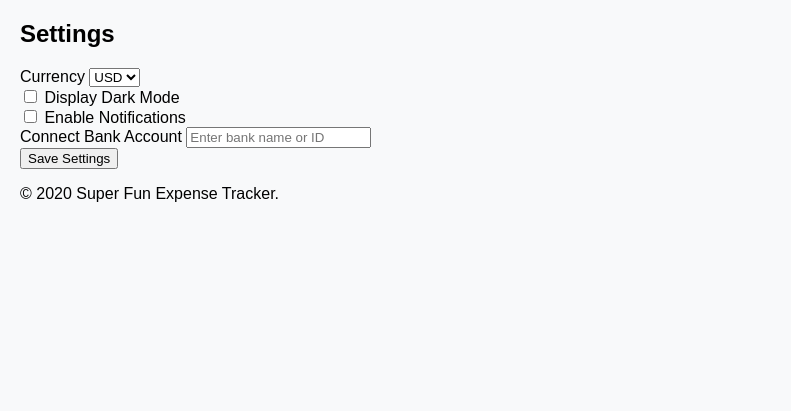
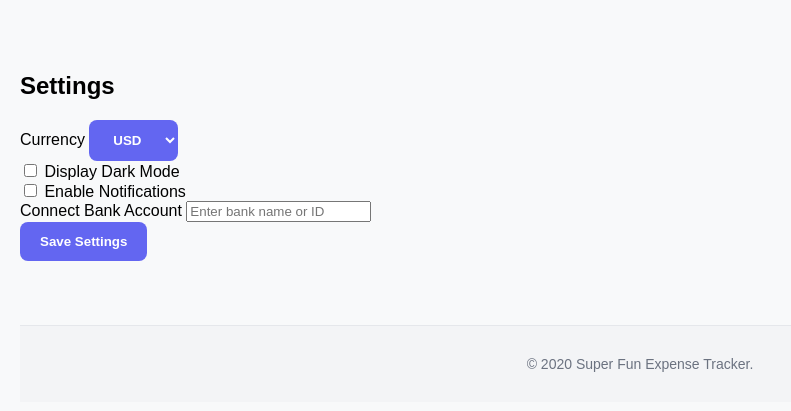
Before and after one commit to shsh7331/ExpenseTracker, a Flask app: template templates/settings.html in a window 1280 px wide. Shown: the part 109-520 px from the top of the page, without its empty margins (0-791 px from the left). Run offline with Flask 3, Linux system fonts and the light colour scheme; the template is opened without the code that fills it: most values are stand-ins (such as "Sample title", 1, 10 or a date in 2020); some libraries are stand-ins or nearby versions.

Commit message:
Update style.css

```diff
--- a/static/style.css
+++ b/static/style.css
@@ -123,3 +123,102 @@
     font-size: 0.9em;
     color: #777;
 }
+
+
+/* add expense Container Layout */
+.addexpense-container {
+  width: 90%;
+  max-width: 1100px;
+  margin: 0 auto;
+  padding: 2rem 1rem;
+}
+
+
+/* Main Sections */
+main {
+  padding: 2rem 0;
+}
+
+/* Login Container */
+.addexpenselogin-container, .addexpensehome-welcome, .addexpenseform-group {
+  background-color: #ffffff;
+  padding: 2rem;
+  border-radius: 12px;
+  box-shadow: 0 2px 8px rgba(0, 0, 0, 0.06);
+  margin-bottom: 2rem;
+}
+
+.addexpenselogin-container h2 {
+  margin-bottom: 1rem;
+  color: #111827;
+}
+
+/* Form Styling */
+.addexpenselogin-form .form-group {
+  margin-bottom: 1.5rem;
+}
+
+.addexpenselogin-form label {
+  display: block;
+  margin-bottom: 0.5rem;
+  color: #374151;
+  font-weight: 600;
+}
+
+.addexpenselogin-form input {
+  width: 100%;
+  padding: 0.75rem;
+  border: 1px solid #d1d5db;
+  border-radius: 8px;
+  background-color: #f9fafb;
+  transition: border 0.2s ease;
+}
+
+.addexpenselogin-form input:focus {
+  border-color: #6366f1;
+  outline: none;
+}
+
+/* Buttons */
+.addexpenselogin-btn, .btn {
+  background-color: #6366f1;
+  color: white;
+  padding: 0.75rem 1.25rem;
+  border: none;
+  border-radius: 8px;
+  cursor: pointer;
+  font-weight: 600;
+  transition: background 0.3s ease;
+}
+
+.addexpenselogin-btn:hover, .btn:hover {
+  background-color: #4f46e5;
+}
+
+
+/* Footer */
+.simple-footer {
+  background-color: #f3f4f6;
+  text-align: center;
+  padding: 1rem 0;
+  color: #6b7280;
+  font-size: 0.875rem;
+  margin-top: 2rem;
+  border-top: 1px solid #e5e7eb;
+}
+
+/* Responsive Adjustments */
+@media (max-width: 600px) {
+  .nav-links {
+    flex-direction: column;
+    align-items: flex-start;
+  }
+
+  .addexpense-container {
+    padding: 1rem;
+  }
+
+  .addexpenselogin-container, .addexpensehome-welcome {
+    padding: 1.25rem;
+  }
+}
```
